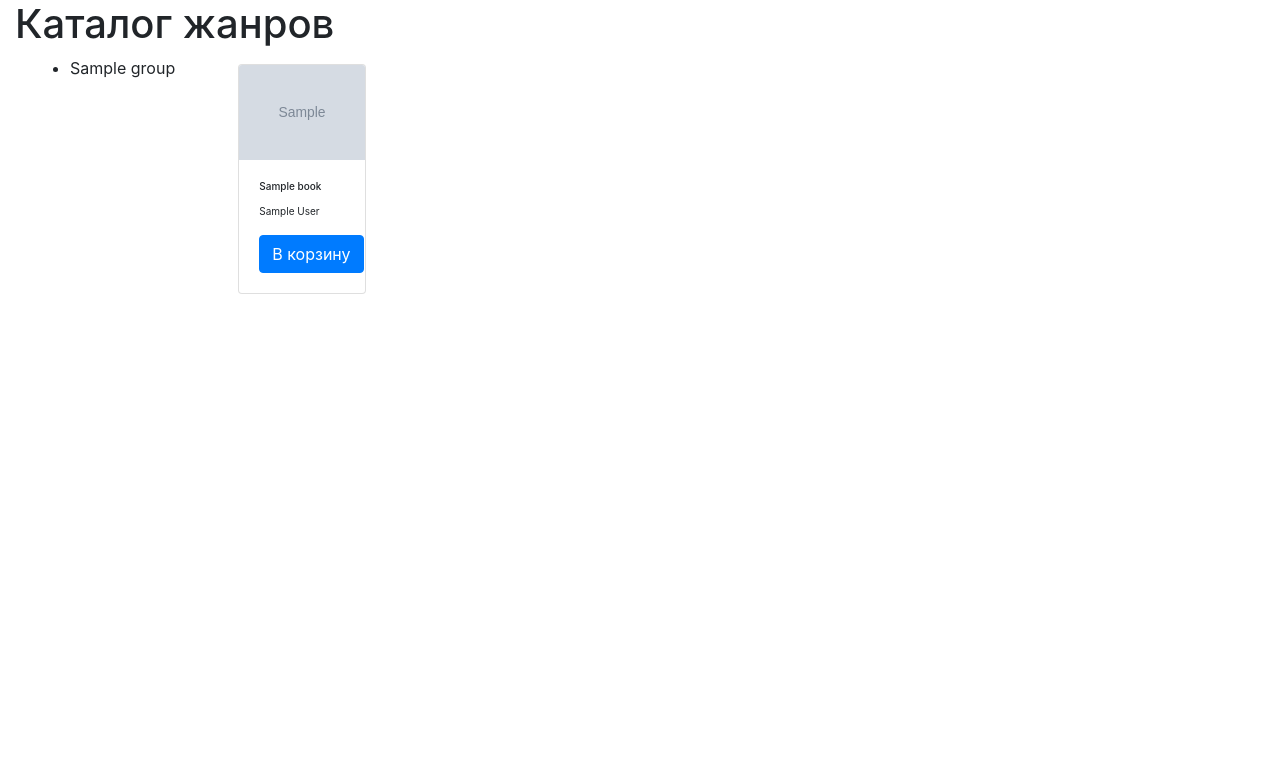
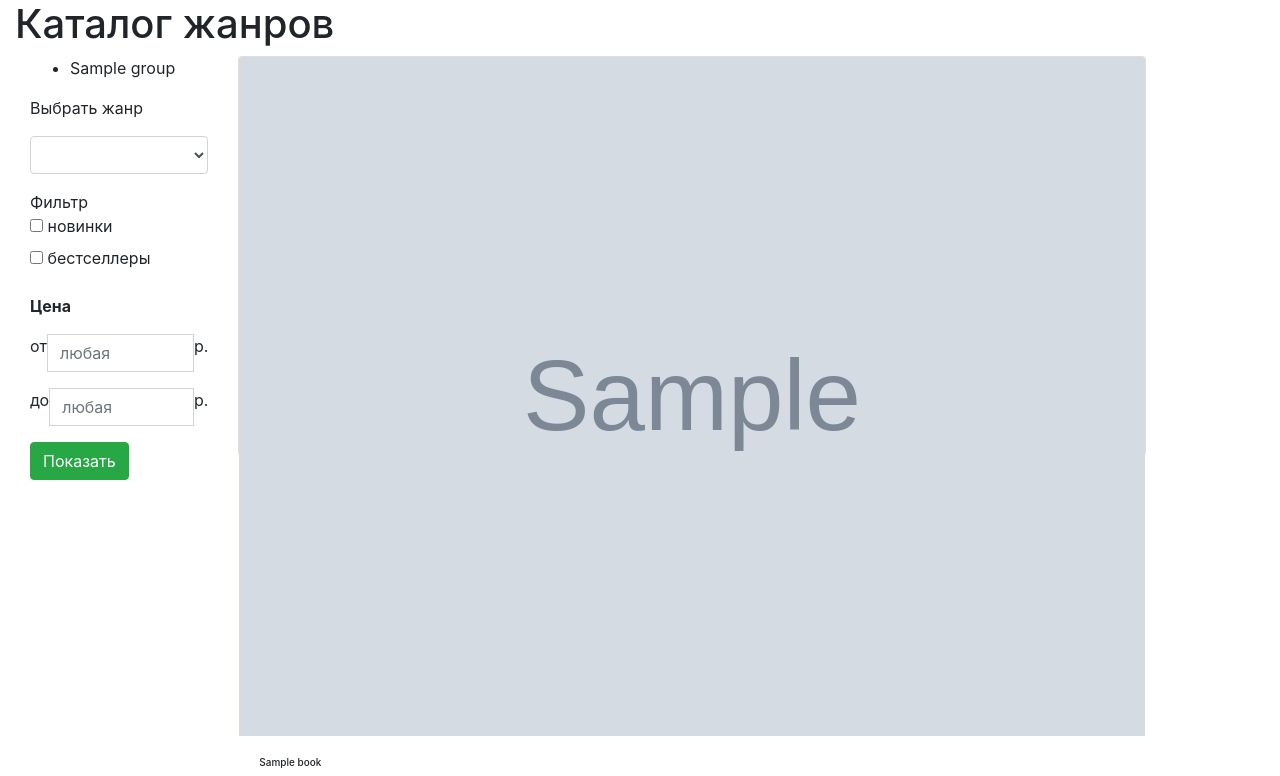
Before and after one commit to paganism/bookstore, a Django app: template bookstore/store/templates/store/catalog.html in a window 1280 px wide. Shown: the part 56-832 px from the top of the page. Before the commit the page ends 350 px from the top, so only its background shows below. Run offline with Django 3.2, Linux system fonts and the light colour scheme; the template is opened without the code that fills it: most values are stand-ins (such as "Sample title", 1, 10 or a date in 2020); grey boxes marked "Sample" are stand-in pictures; some libraries are stand-ins or nearby versions.

Commit message:
added catalog filters

```diff
--- /dev/null
+++ b/bookstore/static/css/styles.css
@@ -0,0 +1,23 @@
+
+
+/* 2 колонки на sm */
+    @media (min-width: 576px) {
+        .card-columns {
+            -webkit-column-count: 2;
+            column-count: 2
+        }
+    }
+    /* 3 колонки на md */
+    @media (min-width: 768px) {
+        .card-columns {
+            -webkit-column-count: 3;
+            column-count: 3
+        }
+    }
+    /* 4 колонки на lg и xl */
+    @media (min-width: 992px) {
+        .card-columns {
+            -webkit-column-count: 4;
+            column-count: 4
+        }
+    }
--- a/bookstore/store/models.py
+++ b/bookstore/store/models.py
@@ -92,10 +92,13 @@ class Genre(models.Model):
 class GenreGroups(models.Model):
     name = models.CharField(max_length=150, unique=True, help_text='Enter genre group name')
     parent_group = models.ForeignKey('GenreGroups', default=-1, on_delete=models.SET_NULL, null=True, blank=True)
+    created = models.DateField(auto_now_add=True, null=True)
 
     def __str__(self):
         return self.name
 
+    class Meta:
+        ordering = ['-created']
 
 class GenreDepends(models.Model):
     genre_group = models.ForeignKey('GenreGroups', on_delete=models.SET_NULL, null=True)
--- a/bookstore/store/templates/store/book_list.html
+++ b/bookstore/store/templates/store/book_list.html
@@ -1,7 +1,7 @@
 {% extends "base_generic.html" %}
 
 {% block content %}
-    <h1>Book List</h1>
+    <h1>Книги в наличии</h1>
 
     {% if book_list %}
     <div class="row">
@@ -10,8 +10,8 @@
 
       <div class="card mt-5 ml-4 " style="width: 10rem; font-size: 15px;">
         <a href="{{ book.get_absolute_url }}"><img class="card-img-top" src="/static/{{ book.book_image }}" alt="{{ book.title }}"></a>
-        <div class="card-body">
-          <h5 class="card-title"  style="font-size: 15px;">{{ book.title }}</h5>
+        <div class="card">
+          <h5 class="card-title"  style="font-size: 15px;">{{ book.title |truncatechars:50 }}</h5>
           <p class="card-text">{{ book.author }}</p>
           <a href="#" class="btn btn-primary">В корзину</a>
         </div>
--- a/bookstore/store/templates/store/catalog.html
+++ b/bookstore/store/templates/store/catalog.html
@@ -10,19 +10,67 @@
           <li>{{ genre }}</li>
         </ul>
       {% endfor %}
+      <form role="form" class="panel panel-default" method="GET">
+          <div class="panel-body">
+            <p>Выбрать жанр</p>
+            <div class="form-group">
+              <select name="genre" class="form-control">
+
+                {% for genre in genregroups_list %}
+                <option selected>{{ genre }}</option>
+                {% endfor %}
+                <option selected></option>
+              </select>
             </div>
+            <div class="form-group">Фильтр
+              <div class="checkbox">
+                <label>
+                  <input type="checkbox" name="new_book" value="True">
+                  новинки
+                </label>
+                <label>
+                    <input type="checkbox" name="bestseller" value="True">
+                  бестселлеры
+                </label>
+              </div>
+            </div>
+            <p><strong>Цена</strong></p>
+            <div class="form-group ">
+              <div class="input-group">
+                <span class="input-group-addon">от</span>
+                <input autocomplete="off" type="text" value="" name="min_price" class="form-control js-price-format"
+                       placeholder="любая">
+                <span class="input-group-addon">р.</span>
+              </div>
+            </div>
+            <div class="form-group ">
+              <div class="input-group">
+                <span class="input-group-addon">до</span>
+                <input autocomplete="off" type="text" value="" name="max_price" class="form-control js-price-format"
+                       placeholder="любая">
+                <span class="input-group-addon">р.</span>
+              </div>
+            </div>
+            <button type="submit" class="btn btn-success">Показать</button>
+          </div>
+        </form>
+      </div>
+    {# for book in book_list #}
+      <div class="col-sm-9 col-md-9 col-lg-9">
+          <div class="card-deck">
           {% for book in book_list %}
-    <div class="col-sm-1 col-md-1 col-lg-1">
-        <div class="card mt-2 " style="width: 8rem; font-size: 10px;">
+          <div class="card" style="width: 8rem; height: 25rem; font-size: 10px;">
             <a href="{{ book.get_absolute_url }}"><img class="card-img-top" src="/static/{{ book.book_image }}" alt="{{ book.title }}"></a>
             <div class="card-body">
-            <h5 class="card-title"  style="font-size: 10px;">{{ book.title }}</h5>
+              <h5 class="card-title"  style="font-size: 10px;">{{ book.title |truncatechars:50 }}</h5>
               <p class="card-text">{{ book.author }}</p>
               <a href="#" class="btn btn-primary">В корзину</a>
-          </div>
             </div>
           </div>
           {% endfor %}
           </div>
       </div>
+    {# endfor #}
+    </div>
+  </div>
 {% endblock %}
```
Also changed, not shown: bookstore/store/templates/base_generic.html (+35 -13 lines), bookstore/store/views.py (+64 -3 lines), bookstore/db.sqlite3, bookstore/store/migrations/0013_genregroups_created.py (added), bookstore/store/migrations/0014_auto_20181203_1956.py (added). Lines whose indentation alone changed are shown as unchanged.
